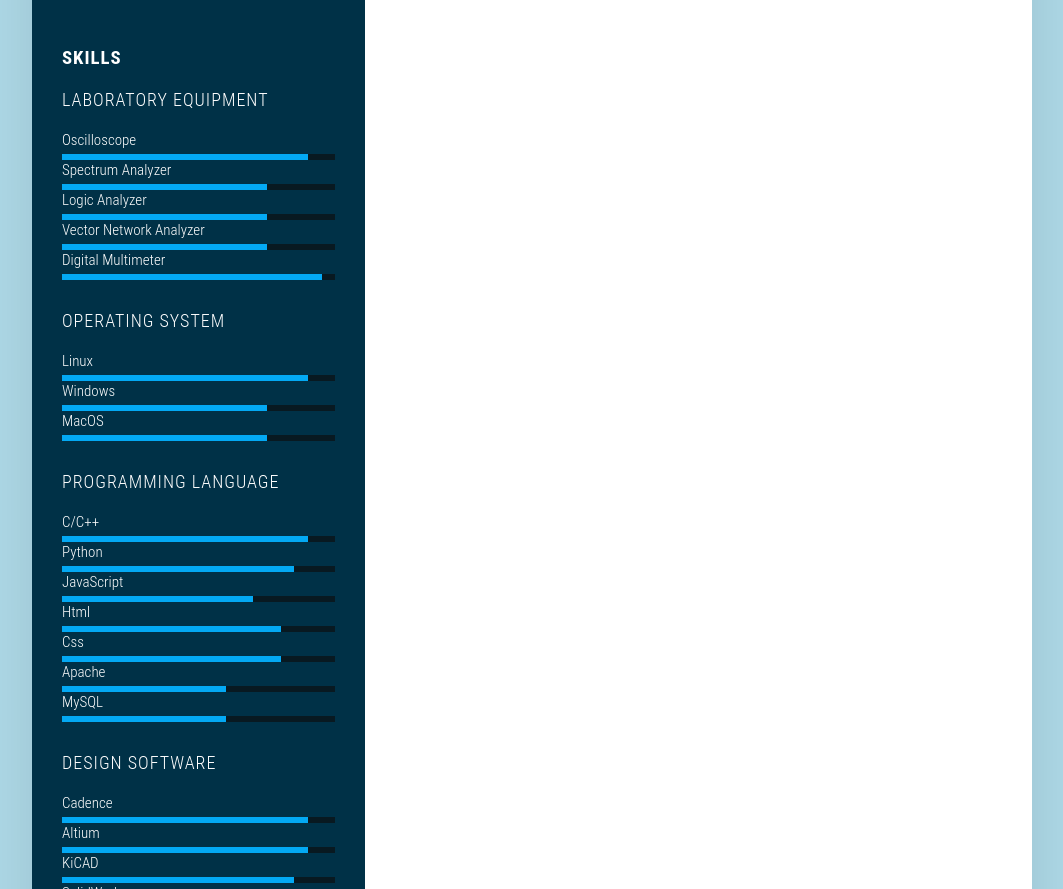
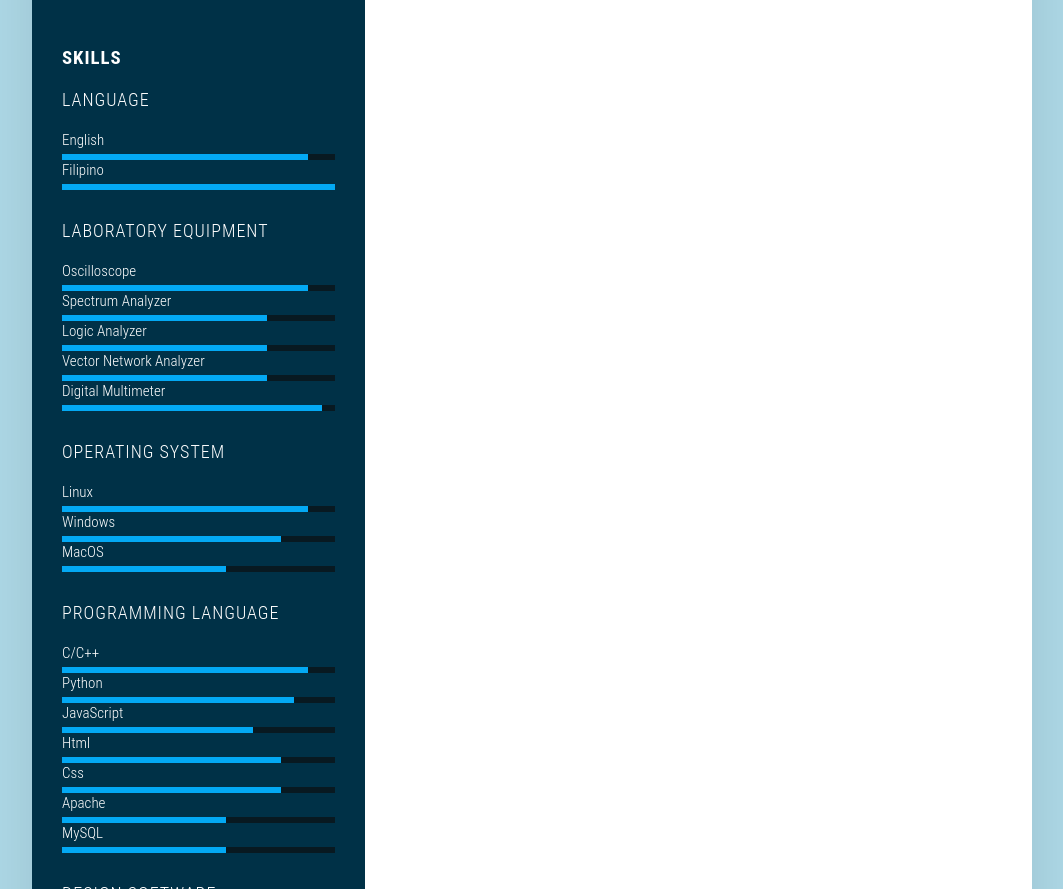
Before and after one commit to BryndellTorio/online-profile, a plain HTML site: page index.html in a window 1280 px wide. Shown: the part 1142-2031 px from the top of the page, without its empty margins (108-1171 px from the left). Drawn offline with Linux system fonts and the light colour scheme.

Commit message:
Left side of the CV done.

```diff
--- a/index.html
+++ b/index.html
@@ -83,7 +83,20 @@
         <div class="contactInfo Skill">
           <h3 class="title">Skills</h3>
           <ul>
-              <h5 class="title">Laboratory Equipment</h5>
+            <h5 class="title">Language</h5>
+            <li>
+              <span class="text">English</span>
+              <span class="percent">
+                <div style="width: 90%"></div>
+              </span>
+              <span class="text">Filipino</span>
+              <span class="percent">
+                <div style="width: 100%"></div>
+              </span>
+            </li>
+
+            <h5 class="title">Laboratory Equipment</h5>
+
             <li>
               <span class="text">Oscilloscope</span>
               <span class="percent">
@@ -116,11 +129,11 @@
               </span>
               <span class="text">Windows</span>
               <span class="percent">
-                <div style="width: 75%"></div>
+                <div style="width: 80%"></div>
               </span>
               <span class="text">MacOS</span>
               <span class="percent">
-                <div style="width: 75%"></div>
+                <div style="width: 60%"></div>
               </span>
             </li>
 
```
